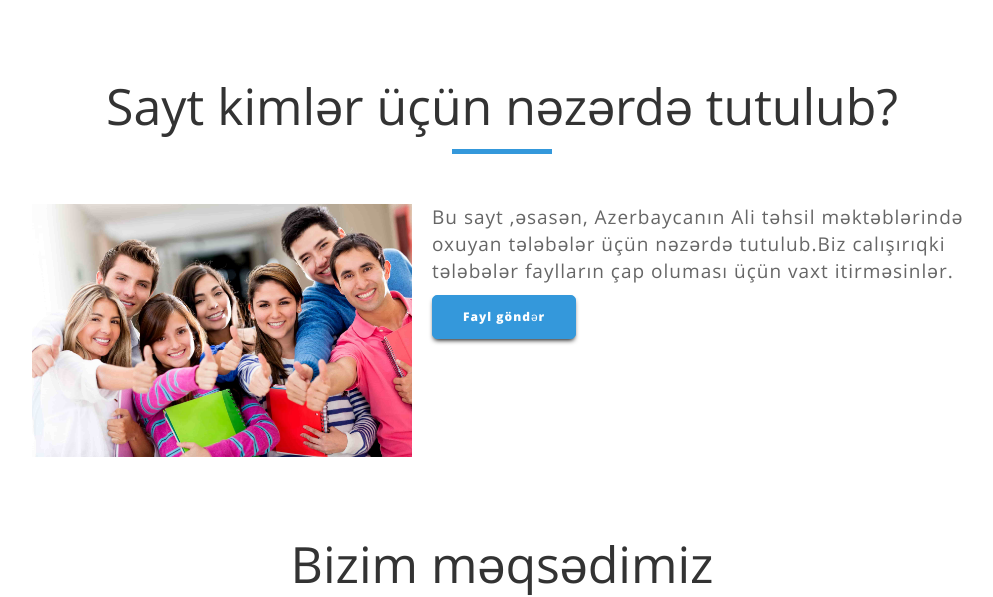
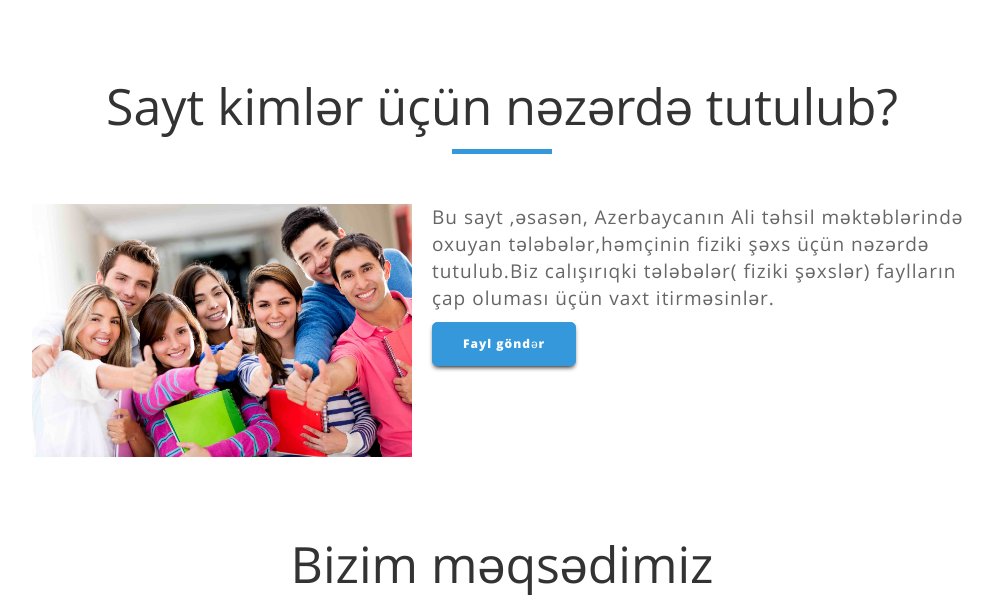
Before and after one commit to munisisazade/unicopycenter, a Django app: page /ru/ in a window 1280 px wide. Shown: the part 732-1329 px from the top of the page, without its empty margins (138-1131 px from the left). Run offline with Django 3.2, Linux system fonts and the light colour scheme; some libraries are stand-ins or nearby versions.

Commit message:
fix errors

```diff
--- a/templates/index.html
+++ b/templates/index.html
@@ -89,7 +89,7 @@
             </div>
             <div class="col-md-7">
                 <p class="desc animated" data-direction="fadeInUp">
-                    {% trans 'Bu sayt ,əsasən, Azerbaycanın Ali təhsil məktəblərində oxuyan tələbələr üçün nəzərdə tutulub.Biz calışırıqki tələbələr faylların çap oluması üçün vaxt itirməsinlər.' %}
+                    {% trans 'Bu sayt ,əsasən, Azerbaycanın Ali təhsil məktəblərində oxuyan tələbələr,həmçinin fiziki şəxs üçün nəzərdə tutulub.Biz calışırıqki tələbələr( fiziki şəxslər) faylların çap oluması üçün vaxt itirməsinlər.' %}
                 </p>
                 <a class="btn btn-blue font-open-s-x-b animated" data-direction="fadeInUp" data-toggle="modal" data-target="#ModalFile">{% trans 'Fayl göndər' %}</a>
             </div>
```
Also changed, not shown: locale/ru/LC_MESSAGES/django.po.
